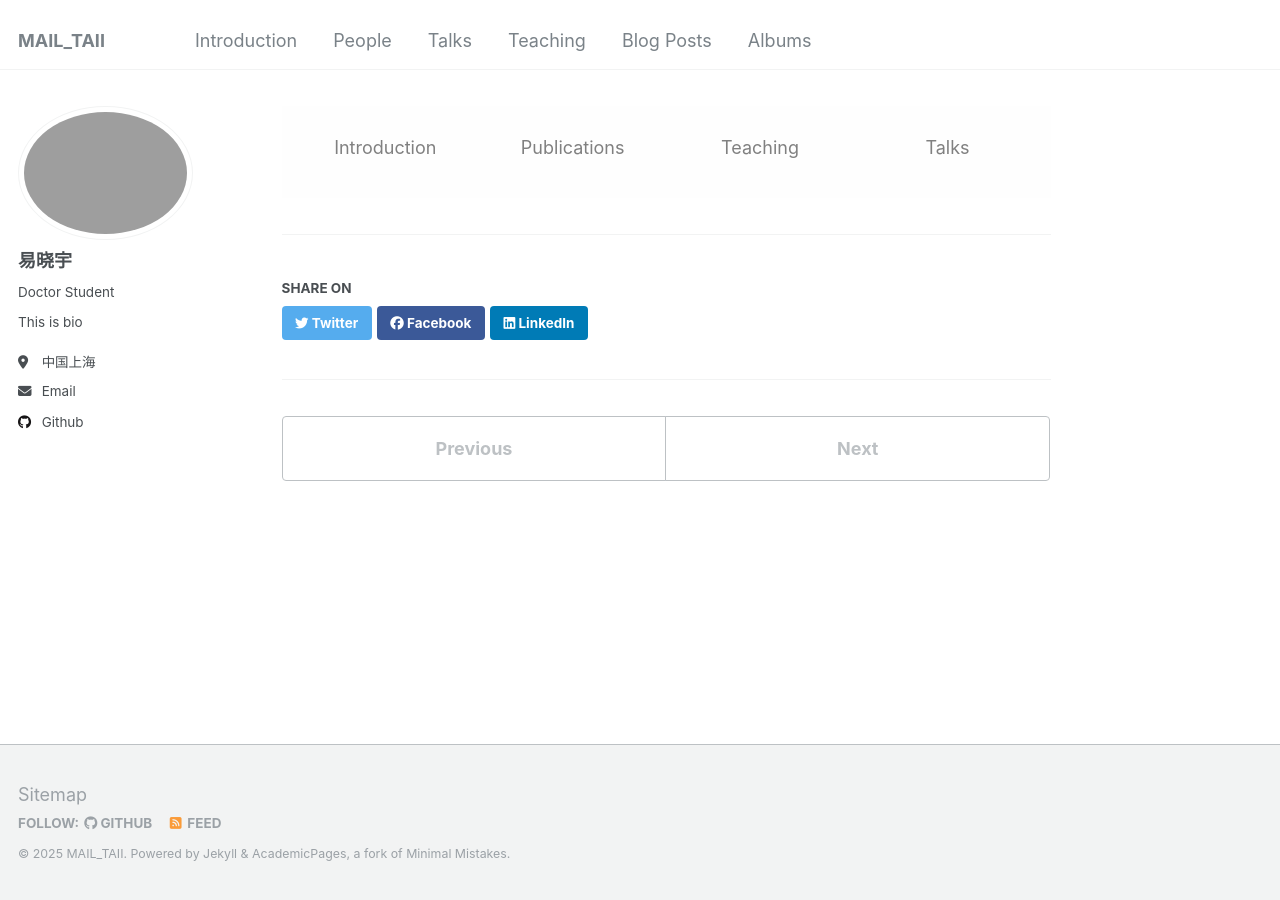
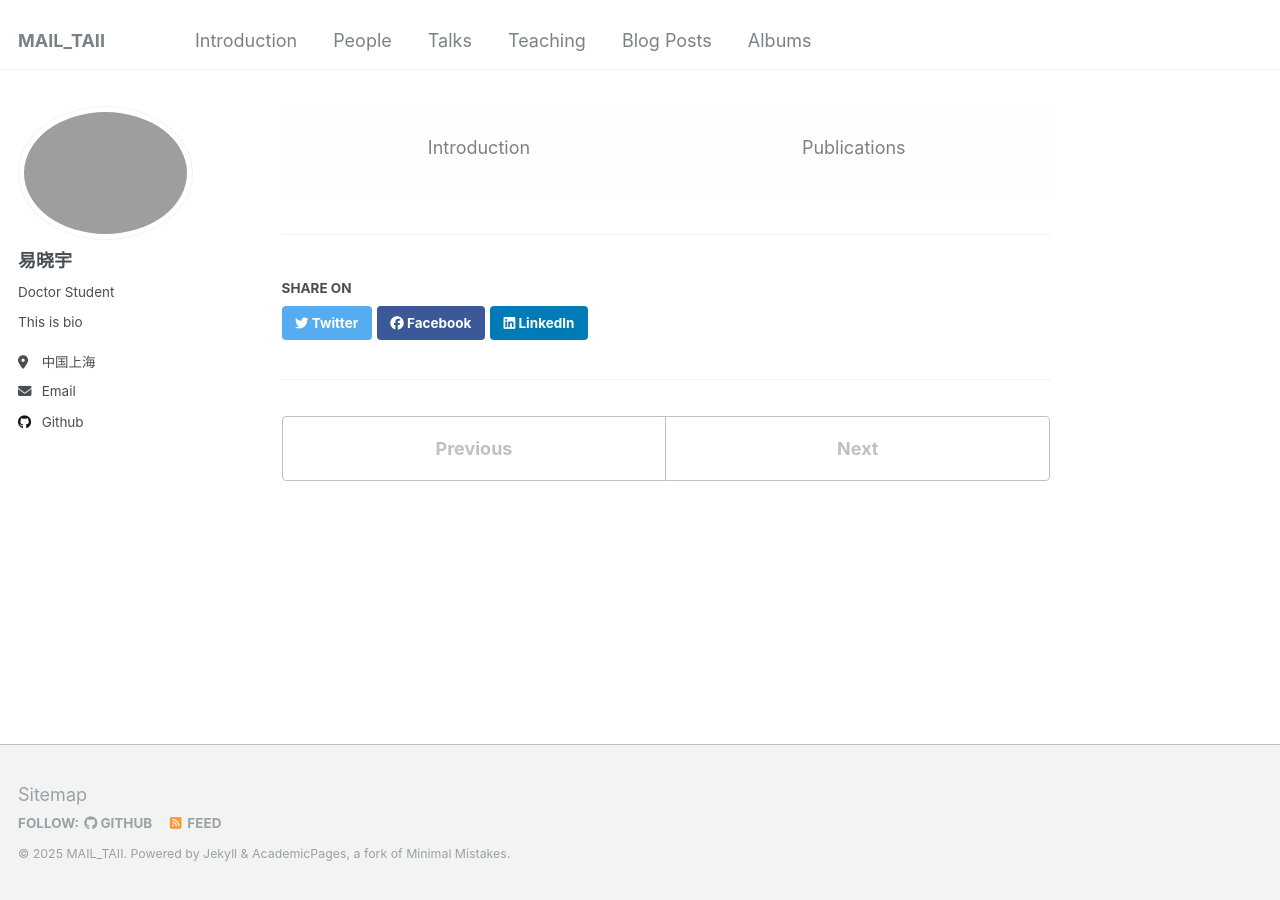
Before and after one commit to mail-taii/mail-taii.github.io, a Jekyll site: the page built from _people/1_doctor_yxy/1_doctor_yxy.md, in a window 1280 px wide. Built offline with Jekyll 4.4.1, drawn with Linux system fonts in a browser that asks for light colours.

Commit message:
Update 1_doctor_yxy.md

```diff
--- a/_people/1_doctor_yxy/1_doctor_yxy.md
+++ b/_people/1_doctor_yxy/1_doctor_yxy.md
@@ -15,6 +15,6 @@ bio: "This is bio"             # 简短自我介绍（用于侧边栏）
 slug: "yxy"                    # 唯一标识符
 links:                         # 关联的页面类型（可以删减）
   - "publications"             # 显示你的论文
-  - "talks"                    # 显示你的演讲
-  - "teaching"                 # 显示你的教学
+  # - "talks"                    # 显示你的演讲
+  # - "teaching"                 # 显示你的教学
 ---
```
